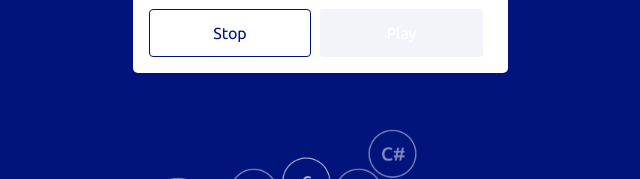
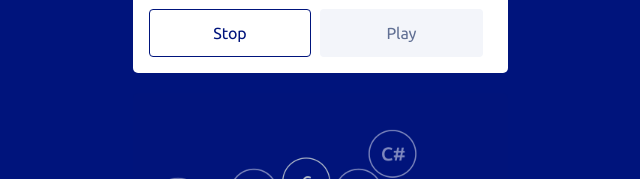
Before and after one commit to ra88ith0le/jamjunction, a plain HTML site: page index.html in a window 1280 px wide. Both pictures are taken after a click on the button "Play". Shown: the part 395-574 px from the top of the page, 320-960 px from the left. Drawn offline with Linux system fonts and the light colour scheme; a web font is replaced by a local one.

Commit message:
update active button

```diff
--- a/styles.css
+++ b/styles.css
@@ -96,9 +96,11 @@
 
 #playButton:hover {
     background-color: #FF383D;
+}
+#playButton:focus{background-color:#f3f4f9;
+    background-color: #F3F5FA;
     color: #617094;
 }
-#playButton:focus{background-color:#f3f4f9;}
 
 /* Style for the image container */
 #imageContainer {
```
